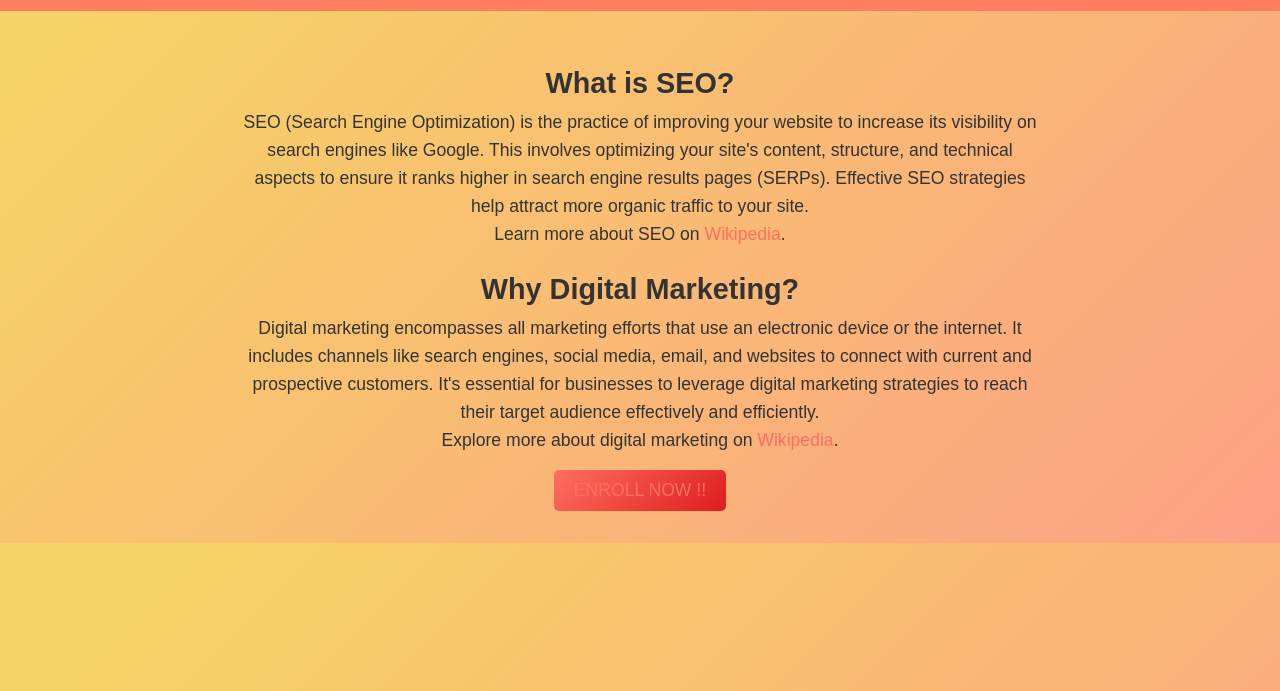
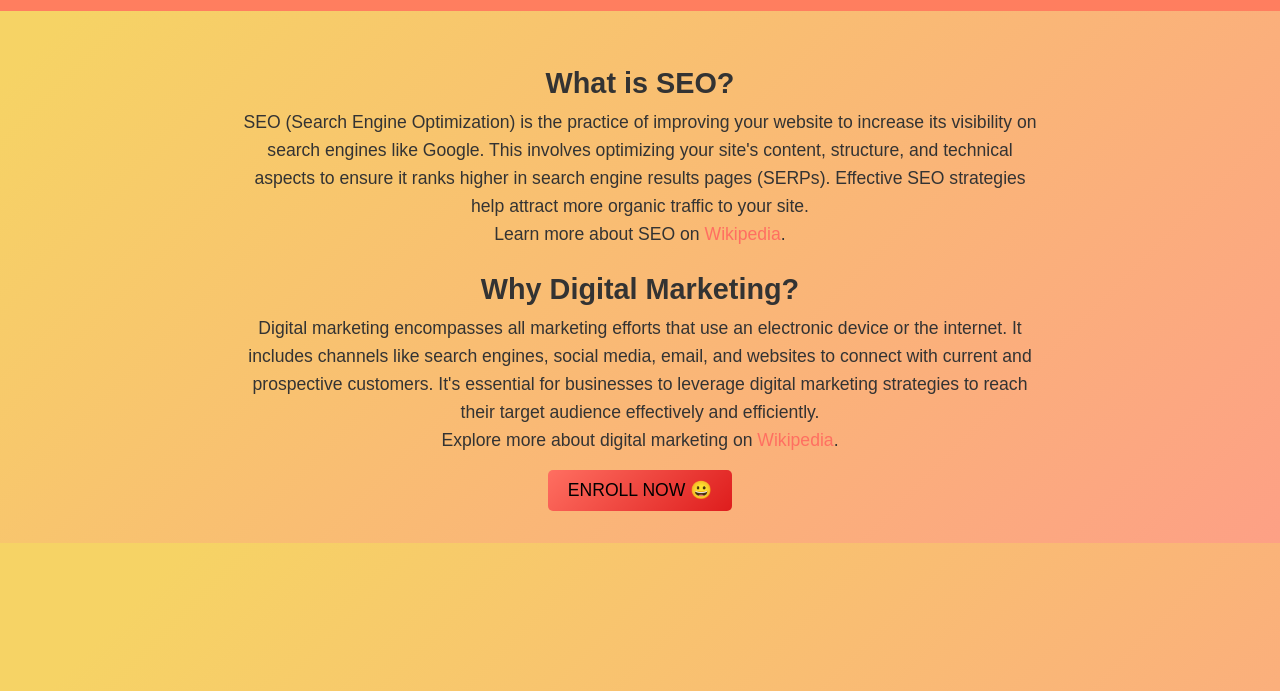
Before and after one commit to chromecruzer/self-learn, a plain HTML site: page index.html in a window 1280 px wide. Shown: the part 109-800 px from the top of the page. Drawn offline with Linux system fonts and the light colour scheme.

Commit message:
Update index.html

```diff
--- a/index.html
+++ b/index.html
@@ -61,7 +61,7 @@
             padding: 10px 20px;
             margin-top: 1rem;
             font-size: 1.1rem;
-            color: #00000;
+            color: #000000;
             background: linear-gradient(135deg, #ff6f61, #de1d1d);
             text-decoration: none;
             border-radius: 5px;
@@ -105,7 +105,7 @@
         </section>
 
         <section>
-            <a href="https://www.coursera.org/professional-certificates/google-digital-marketing-ecommerce" class="button">ENROLL NOW  !!</a>
+            <a href="https://www.coursera.org/professional-certificates/google-digital-marketing-ecommerce" class="button">ENROLL NOW 😀</a>
         </section>
     </main>
 </body>
```
